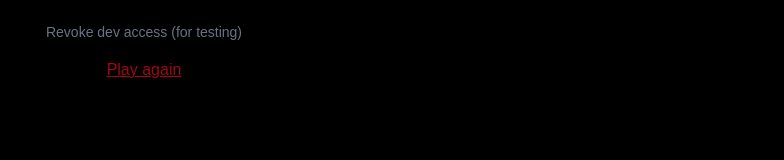
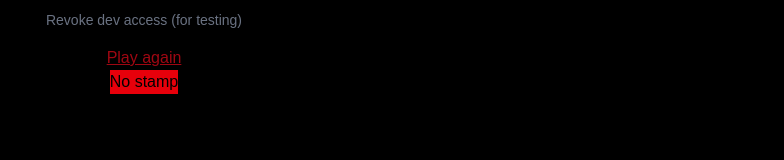
Before and after one commit to mariefarnstrom/runtime-terror, a Next.js app: page /haunted-house/end in a window 1280 px wide. Shown: the part 380-540 px from the top of the page, without its empty margins (496-1280 px from the left). Built offline with nearby package versions, Linux system fonts and the light colour scheme; no server answers; a web font is replaced by a local one.

Commit message:
persist and display stamp reward

```diff
--- a/src/app/haunted-house/end/page.tsx
+++ b/src/app/haunted-house/end/page.tsx
@@ -4,6 +4,7 @@ import { useRouter } from "next/navigation";
 import { useState } from "react";
 import { TIVOLI_MODE } from "@/lib/gameConfig";
 import { useGameStore } from "@/store/useGameStore";
+import Image from "next/image";
 
 
 export default function EndPage() {
@@ -31,6 +32,8 @@ export default function EndPage() {
       setIsRevoking(false);
     }
   };
+
+  const stamp = useGameStore((s) => s.stamp);
 
   const handleTivoliReturn = () => {
     useGameStore.getState().resetGame();
@@ -65,6 +68,16 @@ export default function EndPage() {
           Play again
         </Link>
       )}
+
+      {(stamp !== null) ? (
+        <Image
+          src={stamp.image_url}
+          alt={stamp.stamptype.animal}
+          width={200}
+          height={200}
+        />
+      ) :
+        (<p className="bg-red-600">No stamp</p>)}
     </div>
   );
 }
--- a/src/components/rooms/HauntedHouseShell.tsx
+++ b/src/components/rooms/HauntedHouseShell.tsx
@@ -25,7 +25,7 @@ export default function HauntedHouseShell({
       <MuteButton positionClass="right-14" />
 
       <Link
-        href="/"
+        href="/haunted-house/end"
         aria-label="Exit haunted house"
         className="fixed z-50 bottom-4 right-4 md:bottom-8 md:right-8 rounded-4xl focus-visible:outline-2 focus-visible:outline-red-500 focus-visible:outline-offset-4"
       >
--- a/src/hooks/useTransaction.ts
+++ b/src/hooks/useTransaction.ts
@@ -3,6 +3,7 @@
 import { useState } from "react";
 import { ApiError } from "@/types/errors";
 import { PaymentResponse, Transaction } from "@/types";
+import { useGameStore } from "@/store/useGameStore";
 
 const ENTRY_PRICE = Number(process.env.NEXT_PUBLIC_ENTRY_PRICE) || 3;
 
@@ -18,6 +19,7 @@ export function useTransaction({
   onError,
 }: UseTransactionOptions = {}) {
   const [isLoading, setIsLoading] = useState(false);
+  const setStamp = useGameStore((s) => s.setStamp);
 
   const submitTransaction = async (identityToken: string): Promise<PaymentResponse | null> => {
     if (!identityToken) {
@@ -60,6 +62,7 @@ export function useTransaction({
       }
 
       if (data.success) {
+        setStamp(data.data.stamp);
         onSuccess?.();
         return data;
       }
--- a/src/store/useGameStore.ts
+++ b/src/store/useGameStore.ts
@@ -10,10 +10,21 @@ export type RoomId = "graveyard" | "dolls" | "spiders" | "clown";
 
 export const ROOMS: RoomId[] = ["graveyard", "dolls", "spiders", "clown"];
 
+type Stamp = {
+  id: number;
+  image_url: string;
+  stamptype: {
+    animal: string;
+    image_url: string;
+  };
+};
+
 interface GameStore {
   //state
   currentRoom: RoomId;
   isComplete: boolean;
+  stamp: Stamp | null;
+  setStamp: (stamp: Stamp) => void;
 
   //actions
   goToNextRoom: () => void;
@@ -27,8 +38,9 @@ export const useGameStore = create<GameStore>()(
     (set, get) => ({
       // Start values
       currentRoom: "graveyard",
-      fearLevel: 0,
       isComplete: false,
+      stamp: null,
+      setStamp: (stamp) => set({ stamp }),
 
       // Functions that uppdates state
       goToNextRoom: () => {
@@ -74,6 +86,7 @@ export const useGameStore = create<GameStore>()(
         set({
           currentRoom: "graveyard",
           isComplete: false,
+          stamp: null,
         });
       },
     }),
--- a/src/types/index.ts
+++ b/src/types/index.ts
@@ -7,9 +7,23 @@ export type Transaction = {
 };
 
 export type PaymentResponse = {
-  success: boolean
-  error?: PaymentError
-}
+  success: boolean;
+  data: {
+    id: number;
+    stamp: {
+      id: number;
+      image_url: string;
+      stamptype: {
+        animal: string;
+        image_url: string;
+      };
+    };
+  };
+  error?: {
+    message: string;
+    status?: number;
+  };
+};
 
 export interface PaymentResult {
   success: boolean
```
